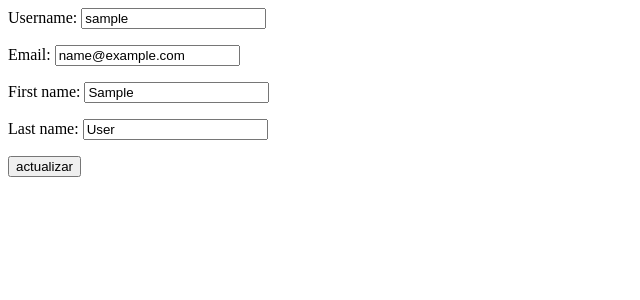
After one commit to Jaimeardp/Django, a Django app: page /clients/edit/ in a window 1280 px wide. The commit adds this page. Shown: the top 300 px of the page, without its empty margins (0-640 px from the left). Run offline with Django 3.2, Linux system fonts and the light colour scheme; the visitor is signed in with stand-in values (Sample User, id 1).

Commit message:
Edit View Domingo 17:28

```diff
--- a/Django/admin_facilito/admin_facilito/clients/forms.py
+++ b/Django/admin_facilito/admin_facilito/clients/forms.py
@@ -1,5 +1,17 @@
 from django import forms
 from django.contrib.auth.models import User
+
+"""
+Constantes
+"""
+
+ERROR_MESSAGE_USER ={'required': 'El usuario es requerido','unique':'El nombre de usuario ya existe','invalid':'Ingrese un nombre valido'}
+ERROR_MESSAGE_PASSWORD = {'required': 'La clave es requerido'}
+ERROR_MESSAGE_EMAIL = {'required': 'El email es requerido','invalid':'Ingrese un correo valido'}
+
+"""
+Clases
+"""
 
 class LoginForm(forms.Form):
 	username = forms.CharField(max_length = 20)
@@ -8,12 +20,16 @@ class LoginForm(forms.Form):
 #, widget = forms.PasswordInput()
 
 class CreateUserForm(forms.ModelForm):
-	username = forms.CharField(max_length = 20,
-		error_messages={'required': 'El usuario es requerido','unique':'El nombre de usuario ya existe'
-		,'invalid':'Ingrese un nombre valido'})
-	password = forms.CharField(max_length = 20, widget = forms.PasswordInput(),
-		error_messages={'required': 'La clave es requerido'})
-	email = forms.CharField(error_messages={'required': 'El email es requerido','invalid':'Ingrese un correo valido'})
+	username = forms.CharField(max_length = 20, error_messages=ERROR_MESSAGE_USER)
+	password = forms.CharField(max_length = 20, widget = forms.PasswordInput(),error_messages= ERROR_MESSAGE_PASSWORD)
+	email = forms.CharField(error_messages=ERROR_MESSAGE_EMAIL)
 	class Meta:
 		model = User
 		fields = ('username','password','email')
+
+class EditUserForm(forms.ModelForm):
+	username = forms.CharField(max_length = 20, error_messages=ERROR_MESSAGE_USER)
+	email = forms.CharField(error_messages=ERROR_MESSAGE_EMAIL)
+	class Meta:
+		model = User
+		fields = ('username','email','first_name','last_name')
--- a/Django/admin_facilito/admin_facilito/clients/templates/dashboard.html
+++ b/Django/admin_facilito/admin_facilito/clients/templates/dashboard.html
@@ -2,3 +2,4 @@
 
 <a href="{% url 'client:logout'%}">Logout</a>
 <a href="{% url 'client:show' user.username%}">Show</a>
+<a href="{% url 'client:edit'%}">Edit</a>
--- /dev/null
+++ b/Django/admin_facilito/admin_facilito/clients/templates/edit.html
@@ -0,0 +1,5 @@
+<form method="post" action="">
+	{% csrf_token %}
+	{{form.as_p}}
+	<input type="submit" value="actualizar">
+</form>
--- a/Django/admin_facilito/admin_facilito/clients/urls.py
+++ b/Django/admin_facilito/admin_facilito/clients/urls.py
@@ -10,4 +10,5 @@ urlpatterns = [
     url(r'^logout/$', views.logout,name="logout"),
     url(r'^dashboard/$', views.DashboardView.as_view(),name="dashboard"),
     url(r'^create/$', views.Create.as_view(),name="create"),
+    url(r'^edit/$', views.Edit.as_view(),name="edit"),
 ]
--- a/Django/admin_facilito/admin_facilito/clients/views.py
+++ b/Django/admin_facilito/admin_facilito/clients/views.py
@@ -10,12 +10,16 @@ from django.contrib.auth import login as login_django
 from django.contrib.auth import logout as logout_django
 from django.contrib.auth.decorators import login_required
 
+#Formularios
 from forms import LoginForm
 from forms import CreateUserForm
+from forms import EditUserForm
 
 from django.views.generic import View
 from django.views.generic import DetailView
 from django.views.generic import CreateView
+from django.views.generic.edit import UpdateView
+
 from django.contrib.auth.mixins import LoginRequiredMixin
 
 from django.http import HttpResponseRedirect
@@ -113,16 +117,11 @@ class Create(CreateView):
 		self.object.save()
 		return HttpResponseRedirect(self.get_success_url())
 
-def create(request):
-	form = CreateUserForm(request.POST or None)
-	if request.method == 'POST':
-		if(form.is_valid()):
-			user = form.save(commit = False) # Nos regresa un objecto usermodel y guarda a la DB
-			user.set_password(user.password) # Metodo de nuestro user, que encripta
-			# user.password que es de nuestro formulario
-			user.save() # De esta manera ya estoy almacenando en la DB encriptada
-			return redirect('client:login')
-	context = {
-		'form':form
-	}
-	return render(request,'create.html',context)
+class Edit(UpdateView):
+	model = User
+	template_name = 'edit.html'
+	success_url = reverse_lazy('client:dashboard')
+	form_class = EditUserForm
+
+	def get_object(self,queryset=None):
+		return self.request.user
```
Also changed, not shown: 3 other files.
